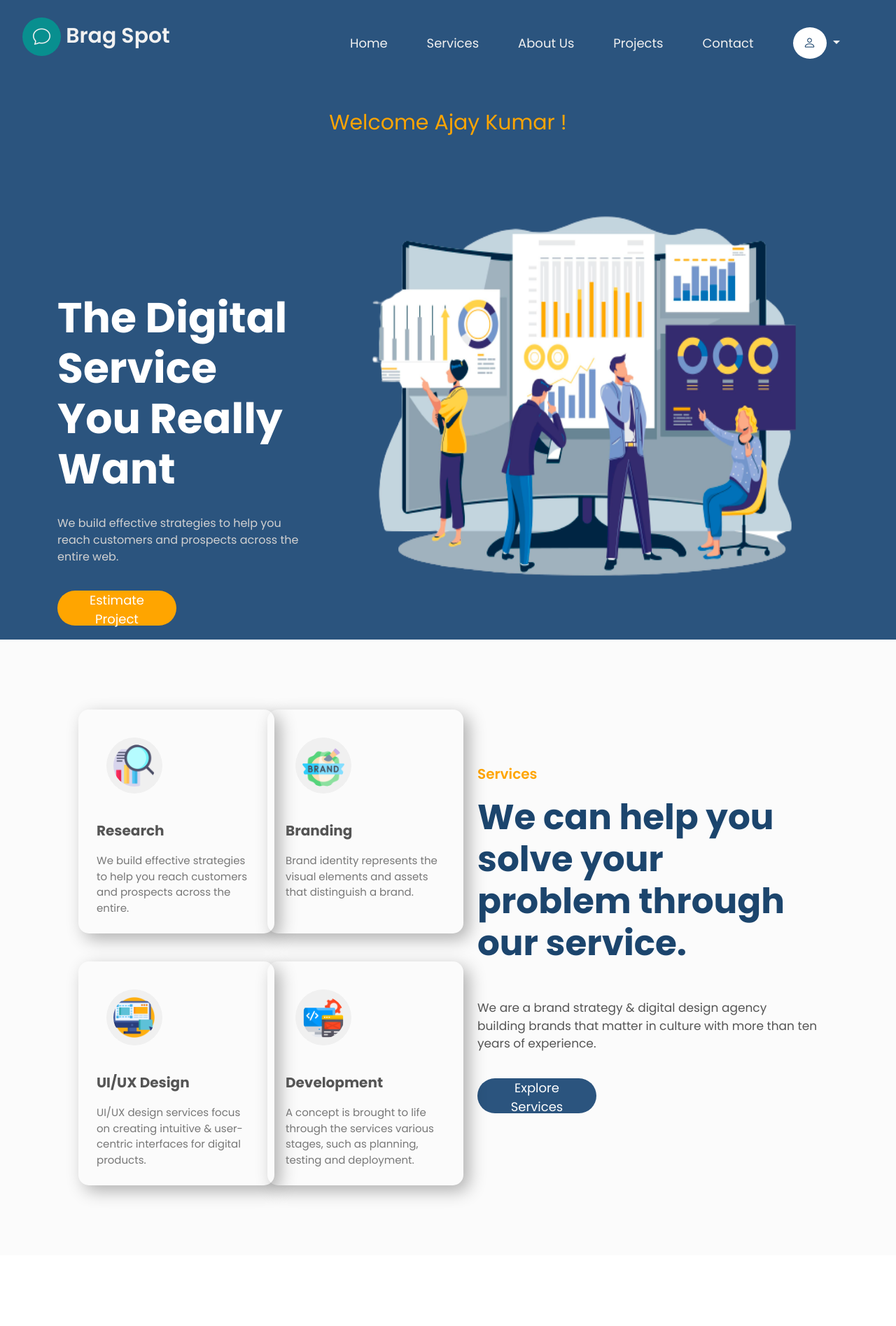
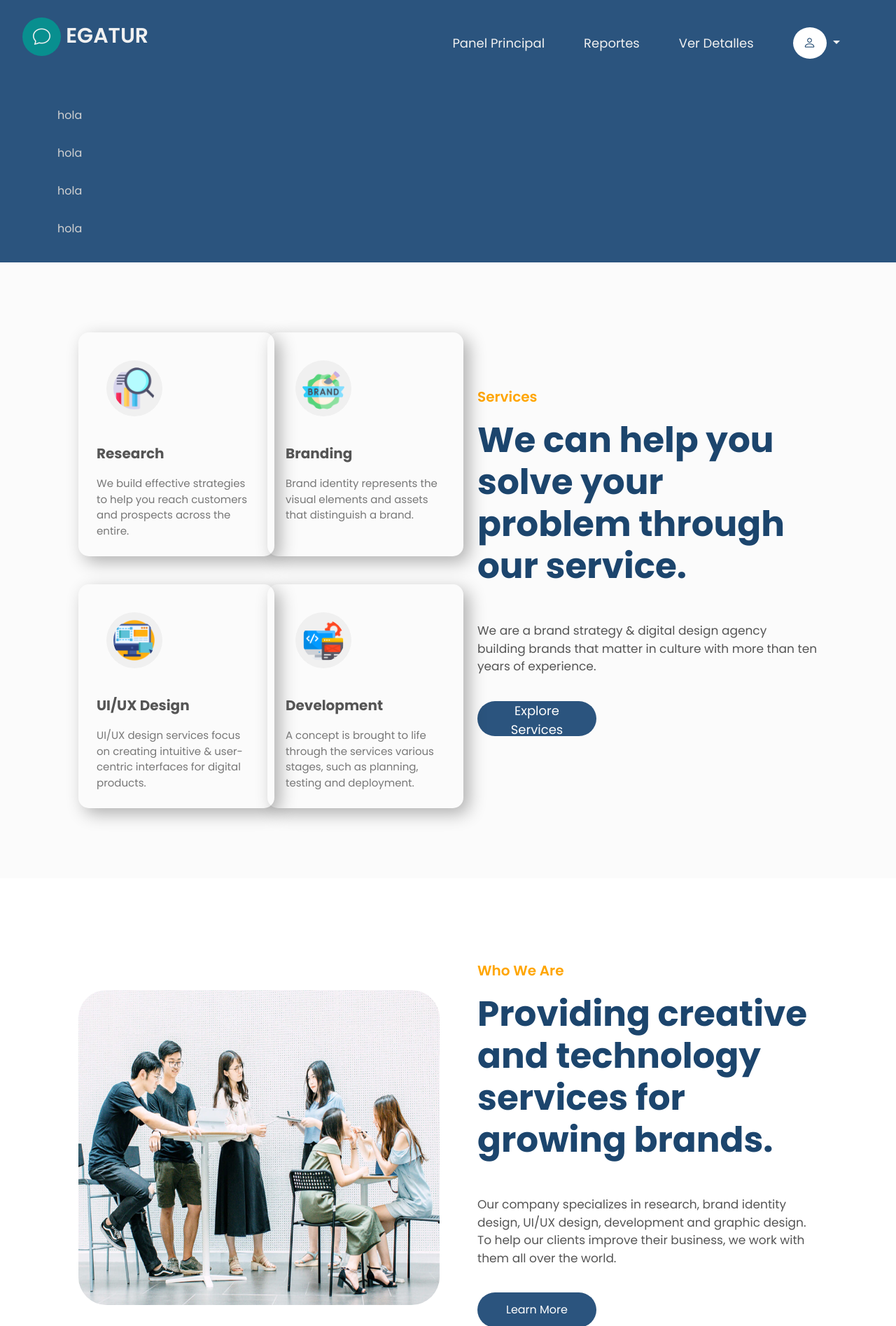
Before and after one commit to JhonHuanacuni/MonitoreoTyH_EGATUR, a PHP site: page /home.php in a window 1280 px wide. Shown: the top 1895 px of the page at 70% size. Run offline with PHP 8.4, Linux system fonts and the light colour scheme; a user stored in the database is signed in; data comes from the database, SQL or seed files in the repository.

Commit message:
mejorando home

```diff
--- a/home.php
+++ b/home.php
@@ -13,18 +13,16 @@ if (!isset($_SESSION['username'])) {
 ?>
 
 <!DOCTYPE html>
-<html lang="en">
+<html lang="es">
 
 <head>
     <meta charset="UTF-8">
     <meta name="viewport" content="width=device-width, initial-scale=1.0">
     <title>Homepage</title>
 
-    <link href="https://cdn.jsdelivr.net/npm/bootstrap@5.3.1/dist/css/bootstrap.min.css" rel="stylesheet"
-        integrity="sha384-4bw+/aepP/YC94hEpVNVgiZdgIC5+VKNBQNGCHeKRQN+PtmoHDEXuppvnDJzQIu9" crossorigin="anonymous">
+    <link href="https://cdn.jsdelivr.net/npm/bootstrap@5.3.1/dist/css/bootstrap.min.css" rel="stylesheet" integrity="sha384-4bw+/aepP/YC94hEpVNVgiZdgIC5+VKNBQNGCHeKRQN+PtmoHDEXuppvnDJzQIu9" crossorigin="anonymous">
 
-    <link rel="stylesheet"
-        href="https://cdnjs.cloudflare.com/ajax/libs/bootstrap-icons/1.10.5/font/bootstrap-icons.min.css">
+    <link rel="stylesheet" href="https://cdnjs.cloudflare.com/ajax/libs/bootstrap-icons/1.10.5/font/bootstrap-icons.min.css">
 
     <link rel="stylesheet" href="css/style.css">
 </head>
@@ -36,32 +34,24 @@ if (!isset($_SESSION['username'])) {
     <header class="navbar-section">
         <nav class="navbar navbar-expand-lg">
             <div class="container-fluid">
-                <a class="navbar-brand" href="#"><i class="bi bi-chat"></i> Brag Spot</a>
-                <button class="navbar-toggler" type="button" data-bs-toggle="collapse" data-bs-target="#navbarNav"
-                    aria-controls="navbarNav" aria-expanded="false" aria-label="Toggle navigation">
+                <a class="navbar-brand" href="#"><i class="bi bi-chat"></i> EGATUR</a>
+                <button class="navbar-toggler" type="button" data-bs-toggle="collapse" data-bs-target="#navbarNav" aria-controls="navbarNav" aria-expanded="false" aria-label="Toggle navigation">
                     <span class="navbar-toggler-icon"></span>
                 </button>
                 <div class="collapse navbar-collapse" id="navbarNav">
                     <ul class="navbar-nav ms-auto">
                         <li class="nav-item">
-                            <a class="nav-link" aria-current="page" href="#home">Home</a>
+                            <a class="nav-link" aria-current="page" href="#home">Panel principal</a>
                         </li>
                         <li class="nav-item">
-                            <a class="nav-link" href="#services">services</a>
+                            <a class="nav-link" href="#services">Reportes</a>
                         </li>
                         <li class="nav-item">
-                            <a class="nav-link" href="#about">about us</a>
-                        </li>
-                        <li class="nav-item">
-                            <a class="nav-link" href="#projects">projects</a>
-                        </li>
-                        <li class="nav-item">
-                            <a class="nav-link" href="#contact">contact</a>
+                            <a class="nav-link" href="#about">Ver detalles </a>
                         </li>
                         <li class="nav-item">
                             <div class="dropdown">
-                                <a class='nav-link dropdown-toggle' href='edit.php?id=$res_id' id='dropdownMenuLink'
-                                    data-bs-toggle='dropdown' aria-expanded='false'>
+                                <a class='nav-link dropdown-toggle' href='edit.php?id=$res_id' id='dropdownMenuLink' data-bs-toggle='dropdown' aria-expanded='false'>
                                     <i class='bi bi-person'></i>
                                 </a>
 
@@ -99,33 +89,39 @@ if (!isset($_SESSION['username'])) {
     </header>
 
 
-    <div class="name">
+    <!--     <div class="name">
         <center>Welcome
             <?php
-            // echo $_SESSION['valid'];
 
             echo $_SESSION['username'];
 
             ?>
             !
         </center>
-    </div>
+    </div> -->
 
     <!-- hero section  -->
 
     <section id="home" class="hero-section">
         <div class="container">
-            <div class="row">
-                <div class="col-lg-4 col-md-12 col-sm-12 text-content">
-                    <h1>the digital service you really want</h1>
-                    <p>We build effective strategies to help you reach customers and prospects across the entire web.
-                    </p>
-                    <button class="btn"><a href="#">Estimate Project</a></button>
+            <div class="sidebar">
+                <div class="sidebar-item">
+                    <p>hola</p>
                 </div>
-                <div class="col-lg-8 col-md-12 col-sm-12">
-                    <img src="images/hero-image.png" alt="" class="img-fluid">
+                <div class="sidebar-item">
+                    <p>hola</p>
                 </div>
-
+                <div class="sidebar-item">
+                    <p>hola</p>
+                </div>
+                <div class="sidebar-item">
+                    <p>hola</p>
+                </div>
+            </div>
+            <div class="main">
+                <div class="top-bar"></div>
+                <div class="main-content"></div>
+                <div class="bottom-right"></div>
             </div>
         </div>
     </section>
@@ -362,8 +358,7 @@ if (!isset($_SESSION['username'])) {
                             </div>
 
                             <div class="col-md-12">
-                                <textarea class="form-control" name="message" rows="5" placeholder="Message"
-                                    required></textarea>
+                                <textarea class="form-control" name="message" rows="5" placeholder="Message" required></textarea>
                             </div>
 
                             <div class="col-md-12 text-center">
@@ -405,8 +400,7 @@ if (!isset($_SESSION['username'])) {
                 <div class="col-lg-1 col-md-12 col-sm-12">
                     <!-- back to top  -->
 
-                    <a href="#" class="back-to-top d-flex align-items-center justify-content-center"><i
-                            class="bi bi-arrow-up-short"></i></a>
+                    <a href="#" class="back-to-top d-flex align-items-center justify-content-center"><i class="bi bi-arrow-up-short"></i></a>
                 </div>
 
             </div>
@@ -419,9 +413,7 @@ if (!isset($_SESSION['username'])) {
 
 
 
-    <script src="https://cdn.jsdelivr.net/npm/bootstrap@5.3.1/dist/js/bootstrap.bundle.min.js"
-        integrity="sha384-HwwvtgBNo3bZJJLYd8oVXjrBZt8cqVSpeBNS5n7C8IVInixGAoxmnlMuBnhbgrkm"
-        crossorigin="anonymous"></script>
+    <script src="https://cdn.jsdelivr.net/npm/bootstrap@5.3.1/dist/js/bootstrap.bundle.min.js" integrity="sha384-HwwvtgBNo3bZJJLYd8oVXjrBZt8cqVSpeBNS5n7C8IVInixGAoxmnlMuBnhbgrkm" crossorigin="anonymous"></script>
 </body>
 
 </html>
--- a/index2.php
+++ b/index2.php
@@ -1,3 +1,4 @@
+
 <!DOCTYPE html>
 <html lang="en">
 
```
Also changed, not shown: css/style1.css (+49 -0 lines).
